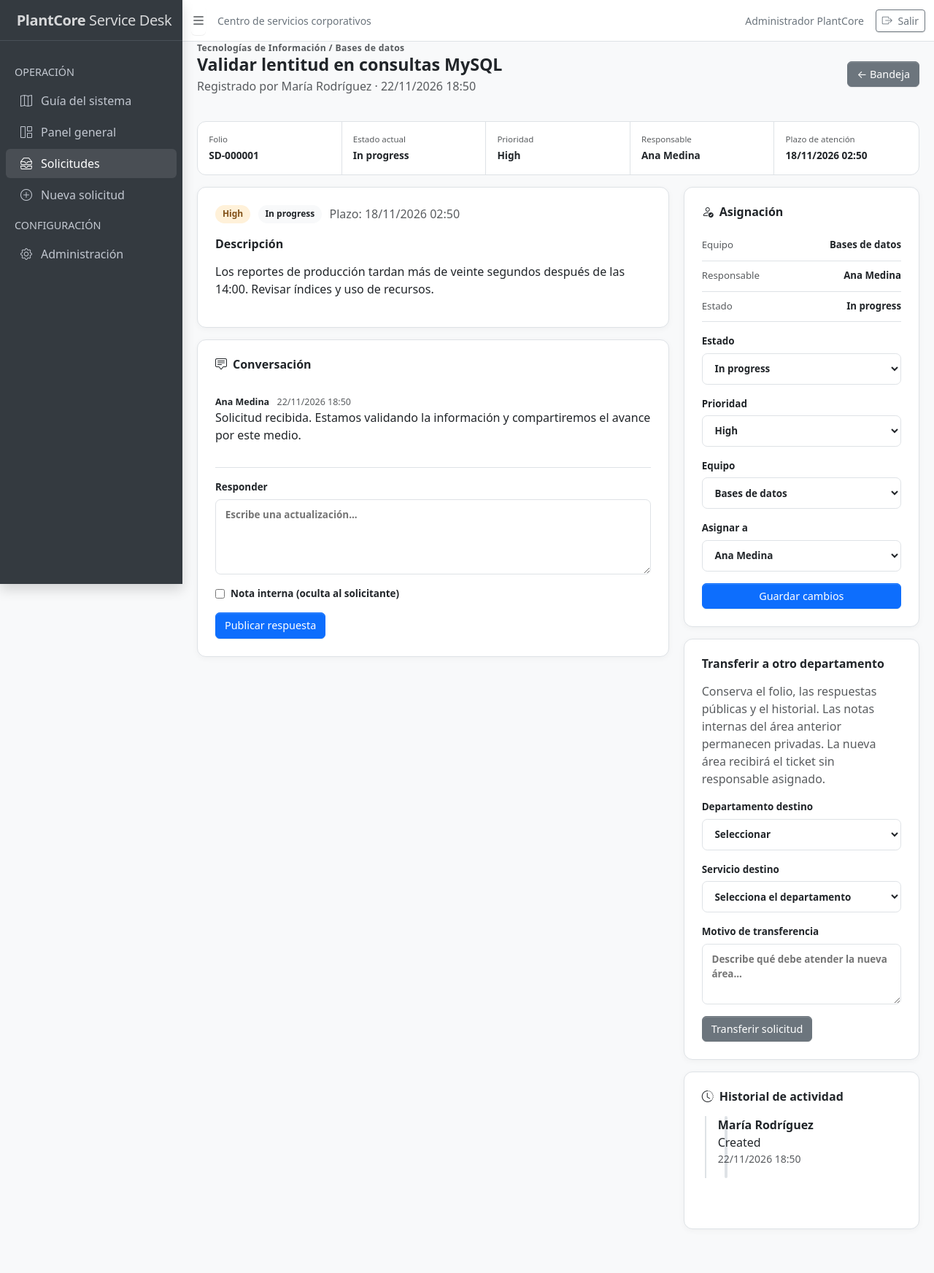
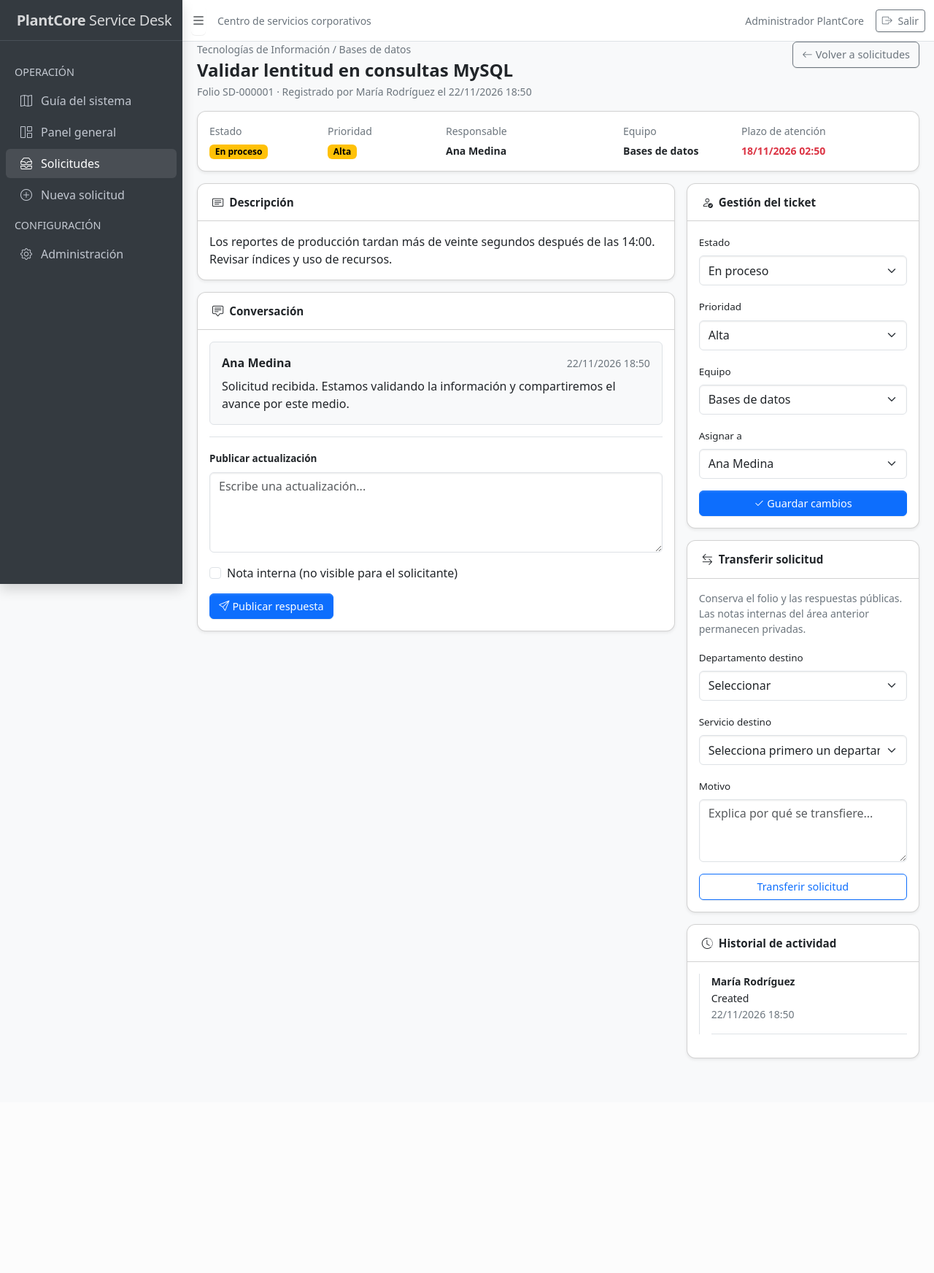
Before and after one commit to diegoarmando025/plantcore-service-desk, a Laravel app: page /tickets/1 in a window 1280 px wide. Shown: the whole page at 73% size. After the commit the page ends 1452 px from the top, so only its background shows below. Run offline with Laravel 12, Linux system fonts and the light colour scheme; a user stored in the database is signed in; data comes from the database, SQL or seed files in the repository.

Commit message:
feat(ui): unify ticket detail with AdminLTE cards and localized state controls

```diff
--- a/resources/views/tickets/show.blade.php
+++ b/resources/views/tickets/show.blade.php
@@ -1,21 +1,119 @@
 @extends('layouts.app')
-@section('heading', $ticket->code)
-@section('content')<div class="pageintro"><div><div class="eyebrow">{{ $ticket->department->name }} / {{ $ticket->category->name }}</div><h2>{{ $ticket->title }}</h2><p class="muted">Registrado por {{ $ticket->requester->name }} · {{ $ticket->created_at->format('d/m/Y H:i') }}</p></div><a class="btn btn-secondary" href="{{ route('tickets.index') }}">← Bandeja</a></div>
-<div class="sd-ticket-summary mb-3"><div><span>Folio</span><strong>{{ $ticket->code }}</strong></div><div><span>Estado actual</span><strong>{{ ucfirst(str_replace('_',' ',$ticket->status)) }}</strong></div><div><span>Prioridad</span><strong>{{ ucfirst($ticket->priority) }}</strong></div><div><span>Responsable</span><strong>{{ $ticket->assignee?->name ?? 'Sin asignar' }}</strong></div><div><span>Plazo de atención</span><strong class="{{ $ticket->due_at && $ticket->due_at->isPast() && !in_array($ticket->status,['resolved','closed']) ? 'sd-overdue' : '' }}">{{ $ticket->due_at?->format('d/m/Y H:i') ?? 'No definido' }}</strong></div></div><div class="twocol ticketcols"><div><section class="panel pad mb sd-ticket-panel"><div class="ticketmeta"><span class="pill {{ $ticket->priority }}">{{ ucfirst($ticket->priority) }}</span><span class="pill status">{{ ucfirst(str_replace('_',' ',$ticket->status)) }}</span>@if($ticket->due_at)<span class="muted">Plazo: {{ $ticket->due_at->format('d/m/Y H:i') }}</span>@endif</div><h3>Descripción</h3><p class="multiline">{{ $ticket->description }}</p></section>
-<section class="panel pad sd-ticket-panel"><h3><i class="bi bi-chat-square-text me-2"></i>Conversación</h3>@forelse($ticket->messages as $m)<div class="message {{ $m->internal?'internal':'' }}"><div class="messagehead"><strong>{{ $m->user->name }}</strong><span>{{ $m->created_at->format('d/m/Y H:i') }}</span>@if($m->internal)<span class="pill">Nota interna</span>@endif</div><p class="multiline">{{ $m->body }}</p></div>@empty<p class="muted">Sin respuestas todavía.</p>@endforelse
-@if($ticket->status!=='closed')<form method="POST" action="{{ route('tickets.message',$ticket) }}">@csrf<label>Responder<textarea name="body" rows="4" required minlength="2" maxlength="10000" placeholder="Escribe una actualización..."></textarea></label>@if($isAgent)<label class="check"><input type="checkbox" name="internal" value="1"> Nota interna (oculta al solicitante)</label>@endif<button class="btn btn-primary">Publicar respuesta</button></form>@endif</section></div>
-<aside><section class="panel pad mb"><h3><i class="bi bi-person-check me-2"></i>Asignación</h3><div class="fieldvalue"><span>Equipo</span><strong>{{ $ticket->team?->name ?? 'Sin equipo' }}</strong></div><div class="fieldvalue"><span>Responsable</span><strong>{{ $ticket->assignee?->name ?? 'Sin asignar' }}</strong></div><div class="fieldvalue"><span>Estado</span><strong>{{ ucfirst(str_replace('_',' ',$ticket->status)) }}</strong></div>
-@if($isAgent && $ticket->status!=='closed')<form method="POST" action="{{ route('tickets.update',$ticket) }}">@csrf @method('PUT')<label>Estado<select name="status">@foreach(\App\Models\Ticket::STATUSES as $s)<option value="{{ $s }}" @selected($ticket->status===$s)>{{ ucfirst(str_replace('_',' ',$s)) }}</option>@endforeach</select></label><label>Prioridad<select name="priority">@foreach(\App\Models\Ticket::PRIORITIES as $s)<option value="{{ $s }}" @selected($ticket->priority===$s)>{{ ucfirst($s) }}</option>@endforeach</select></label><label>Equipo<select name="team_id"><option value="">Sin equipo</option>@foreach($teams as $team)<option value="{{ $team->id }}" @selected($ticket->team_id===$team->id)>{{ $team->name }}</option>@endforeach</select></label><label>Asignar a<select name="assignee_id"><option value="">Sin asignar</option>@foreach($users as $user)<option value="{{ $user->id }}" @selected($ticket->assignee_id===$user->id)>{{ $user->name }}</option>@endforeach</select></label><button class="btn btn-primary full">Guardar cambios</button></form>@endif</section>
+@section('title', $ticket->code)
+@section('content')
+<div class="d-flex flex-wrap justify-content-between align-items-start gap-3 mb-3">
+ <div>
+  <div class="small text-secondary mb-1">{{ $ticket->department->name }} / {{ $ticket->category->name }}</div>
+  <h1 class="h4 fw-bold mb-1 text-body">{{ $ticket->title }}</h1>
+  <div class="small text-secondary">Folio {{ $ticket->code }} · Registrado por {{ $ticket->requester->name }} el {{ $ticket->created_at->format('d/m/Y H:i') }}</div>
+ </div>
+ <a class="btn btn-outline-secondary" href="{{ route('tickets.index') }}"><i class="bi bi-arrow-left me-1"></i>Volver a solicitudes</a>
+</div>
 
-@if($isAgent && $ticket->status!=='closed')
-<section class="panel pad mt"><h3>Transferir a otro departamento</h3><p class="muted">Conserva el folio, las respuestas públicas y el historial. Las notas internas del área anterior permanecen privadas. La nueva área recibirá el ticket sin responsable asignado.</p>
-<form method="POST" action="{{ route('tickets.transfer',$ticket) }}">@csrf
-<label>Departamento destino<select id="transfer_department" name="department_id" required><option value="">Seleccionar</option>@foreach($departments as $d)<option value="{{ $d->id }}">{{ $d->name }}</option>@endforeach</select></label>
-<label>Servicio destino<select id="transfer_category" name="ticket_category_id" required><option value="">Selecciona el departamento</option>@foreach($categories as $c)<option data-department="{{ $c->department_id }}" value="{{ $c->id }}">{{ $c->name }}</option>@endforeach</select></label>
-<label>Motivo de transferencia<textarea name="reason" rows="3" minlength="10" maxlength="1000" required placeholder="Describe qué debe atender la nueva área..."></textarea></label>
-<button class="btn btn-secondary">Transferir solicitud</button>
-</form></section>
-<script>const td=document.getElementById('transfer_department'),tc=document.getElementById('transfer_category');function limitCategories(){for(const o of tc.options){if(!o.value)continue;o.hidden=o.dataset.department!==td.value;o.disabled=o.hidden}if(tc.selectedOptions[0]?.disabled)tc.value=''}td.addEventListener('change',limitCategories);limitCategories();</script>
-@endif
-@if($isAgent)<section class="panel pad mt"><h3><i class="bi bi-clock-history me-2"></i>Historial de actividad</h3><div class="timeline">@foreach($ticket->activities->sortByDesc('id') as $activity)<div><strong>{{ $activity->user->name }}</strong><span>{{ ucfirst(str_replace('_',' ',$activity->action)) }}</span><small>{{ $activity->created_at->format('d/m/Y H:i') }}</small></div>@endforeach</div></section>@endif</aside></div>
+<div class="card shadow-sm mb-3">
+ <div class="card-body">
+  <div class="row g-3 align-items-center">
+   <div class="col-6 col-lg-2"><div class="text-secondary small mb-1">Estado</div><span class="badge {{ $ticket->statusBadgeClass() }}">{{ $ticket->statusLabel() }}</span></div>
+   <div class="col-6 col-lg-2"><div class="text-secondary small mb-1">Prioridad</div><span class="badge {{ $ticket->priorityBadgeClass() }}">{{ $ticket->priorityLabel() }}</span></div>
+   <div class="col-6 col-lg-3"><div class="text-secondary small mb-1">Responsable</div><strong class="small">{{ $ticket->assignee?->name ?? 'Sin asignar' }}</strong></div>
+   <div class="col-6 col-lg-2"><div class="text-secondary small mb-1">Equipo</div><strong class="small">{{ $ticket->team?->name ?? 'Sin equipo' }}</strong></div>
+   <div class="col-12 col-lg-3"><div class="text-secondary small mb-1">Plazo de atención</div>
+    <strong class="small {{ $ticket->due_at && $ticket->due_at->isPast() && !in_array($ticket->status,['resolved','closed']) ? 'text-danger' : '' }}">{{ $ticket->due_at?->format('d/m/Y H:i') ?? 'No definido' }}</strong>
+   </div>
+  </div>
+ </div>
+</div>
+
+<div class="row g-3 align-items-start">
+ <div class="col-12 col-xl-8">
+  <div class="card shadow-sm mb-3">
+   <div class="card-header"><h2 class="card-title fw-semibold"><i class="bi bi-card-text me-2"></i>Descripción</h2></div>
+   <div class="card-body"><p class="mb-0" style="white-space:pre-wrap;overflow-wrap:anywhere">{{ $ticket->description }}</p></div>
+  </div>
+  <div class="card shadow-sm">
+   <div class="card-header"><h2 class="card-title fw-semibold"><i class="bi bi-chat-square-text me-2"></i>Conversación</h2></div>
+   <div class="card-body">
+    @forelse($ticket->messages as $message)
+     <div class="border rounded p-3 mb-3 {{ $message->internal ? 'bg-warning-subtle border-warning-subtle' : 'bg-body-tertiary' }}">
+      <div class="d-flex flex-wrap justify-content-between align-items-center gap-2 mb-2">
+       <div><strong>{{ $message->user->name }}</strong> @if($message->internal)<span class="badge text-bg-warning ms-1">Nota interna</span>@endif</div>
+       <span class="small text-secondary">{{ $message->created_at->format('d/m/Y H:i') }}</span>
+      </div>
+      <p class="mb-0" style="white-space:pre-wrap;overflow-wrap:anywhere">{{ $message->body }}</p>
+     </div>
+    @empty<p class="text-secondary">Todavía no se han registrado respuestas.</p>@endforelse
+    @if($ticket->status !== 'closed')
+    <form method="POST" action="{{ route('tickets.message',$ticket) }}" class="border-top pt-3 mt-3">
+     @csrf
+     <label for="reply_body" class="form-label fw-semibold">Publicar actualización</label>
+     <textarea class="form-control mb-3" id="reply_body" name="body" rows="4" minlength="2" maxlength="10000" placeholder="Escribe una actualización..." required>{{ old('body') }}</textarea>
+     @if($isAgent)<div class="form-check mb-3"><input class="form-check-input" type="checkbox" name="internal" value="1" id="reply_internal"><label class="form-check-label" for="reply_internal">Nota interna (no visible para el solicitante)</label></div>@endif
+     <button class="btn btn-primary" type="submit"><i class="bi bi-send me-1"></i>Publicar respuesta</button>
+    </form>
+    @endif
+   </div>
+  </div>
+ </div>
+ <div class="col-12 col-xl-4">
+  <div class="card shadow-sm mb-3">
+   <div class="card-header"><h2 class="card-title fw-semibold"><i class="bi bi-person-check me-2"></i>Gestión del ticket</h2></div>
+   <div class="card-body">
+    @if($isAgent && $ticket->status !== 'closed')
+    <form method="POST" action="{{ route('tickets.update',$ticket) }}">
+     @csrf @method('PUT')
+     <div class="mb-3"><label class="form-label" for="ticket_status">Estado</label><select class="form-select" name="status" id="ticket_status">@foreach(\App\Models\Ticket::STATUSES as $status)<option value="{{ $status }}" @selected($ticket->status===$status)>{{ \App\Models\Ticket::STATUS_LABELS[$status] }}</option>@endforeach</select></div>
+     <div class="mb-3"><label class="form-label" for="ticket_priority">Prioridad</label><select class="form-select" name="priority" id="ticket_priority">@foreach(\App\Models\Ticket::PRIORITIES as $priority)<option value="{{ $priority }}" @selected($ticket->priority===$priority)>{{ \App\Models\Ticket::PRIORITY_LABELS[$priority] }}</option>@endforeach</select></div>
+     <div class="mb-3"><label class="form-label" for="ticket_team">Equipo</label><select class="form-select" name="team_id" id="ticket_team"><option value="">Sin equipo</option>@foreach($teams as $team)<option value="{{ $team->id }}" @selected($ticket->team_id===$team->id)>{{ $team->name }}</option>@endforeach</select></div>
+     <div class="mb-3"><label class="form-label" for="ticket_assignee">Asignar a</label><select class="form-select" name="assignee_id" id="ticket_assignee"><option value="">Sin asignar</option>@foreach($users as $user)<option value="{{ $user->id }}" @selected($ticket->assignee_id===$user->id)>{{ $user->name }}</option>@endforeach</select></div>
+     <button class="btn btn-primary w-100" type="submit"><i class="bi bi-check2 me-1"></i>Guardar cambios</button>
+    </form>
+    @else
+     <dl class="row mb-0 small"><dt class="col-5 text-secondary">Estado</dt><dd class="col-7">{{ $ticket->statusLabel() }}</dd><dt class="col-5 text-secondary">Responsable</dt><dd class="col-7">{{ $ticket->assignee?->name ?? 'Sin asignar' }}</dd></dl>
+    @endif
+   </div>
+  </div>
+  @if($isAgent && $ticket->status !== 'closed')
+  <div class="card shadow-sm mb-3">
+   <div class="card-header"><h2 class="card-title fw-semibold"><i class="bi bi-arrow-left-right me-2"></i>Transferir solicitud</h2></div>
+   <div class="card-body">
+    <p class="small text-secondary">Conserva el folio y las respuestas públicas. Las notas internas del área anterior permanecen privadas.</p>
+    <form method="POST" action="{{ route('tickets.transfer',$ticket) }}">
+     @csrf
+     <div class="mb-3"><label class="form-label" for="transfer_department">Departamento destino</label><select class="form-select" id="transfer_department" name="department_id" required><option value="">Seleccionar</option>@foreach($departments as $department)<option value="{{ $department->id }}">{{ $department->name }}</option>@endforeach</select></div>
+     <div class="mb-3"><label class="form-label" for="transfer_category">Servicio destino</label><select class="form-select" id="transfer_category" name="ticket_category_id" required><option value="">Selecciona primero un departamento</option>@foreach($categories as $category)<option data-department="{{ $category->department_id }}" value="{{ $category->id }}">{{ $category->name }}</option>@endforeach</select></div>
+     <div class="mb-3"><label class="form-label" for="transfer_reason">Motivo</label><textarea class="form-control" name="reason" id="transfer_reason" rows="3" minlength="10" maxlength="1000" required placeholder="Explica por qué se transfiere..."></textarea></div>
+     <button class="btn btn-outline-primary w-100" type="submit">Transferir solicitud</button>
+    </form>
+   </div>
+  </div>
+  @endif
+  @if($isAgent)
+  <div class="card shadow-sm">
+   <div class="card-header"><h2 class="card-title fw-semibold"><i class="bi bi-clock-history me-2"></i>Historial de actividad</h2></div>
+   <div class="card-body">
+    <div class="border-start ps-3">
+    @forelse($ticket->activities->sortByDesc('id') as $activity)
+     <div class="pb-3 mb-3 border-bottom"><strong class="small d-block">{{ $activity->user->name }}</strong><span class="small">{{ ucfirst(str_replace('_',' ',$activity->action)) }}</span><span class="small d-block text-secondary">{{ $activity->created_at->format('d/m/Y H:i') }}</span></div>
+    @empty<p class="small text-secondary">Sin eventos.</p>@endforelse
+    </div>
+   </div>
+  </div>
+  @endif
+ </div>
+</div>
+<script>
+(function () {
+ const department = document.getElementById('transfer_department'), category = document.getElementById('transfer_category');
+ if(!department || !category) return;
+ function filterCategories(){
+  for(const option of category.options){
+   if(!option.value) continue;
+   const available = option.dataset.department === department.value;
+   option.hidden = !available; option.disabled = !available;
+  }
+  if(category.selectedOptions[0]?.disabled) category.value = '';
+ }
+ department.addEventListener('change',filterCategories);filterCategories();
+})();
+</script>
 @endsection
```
